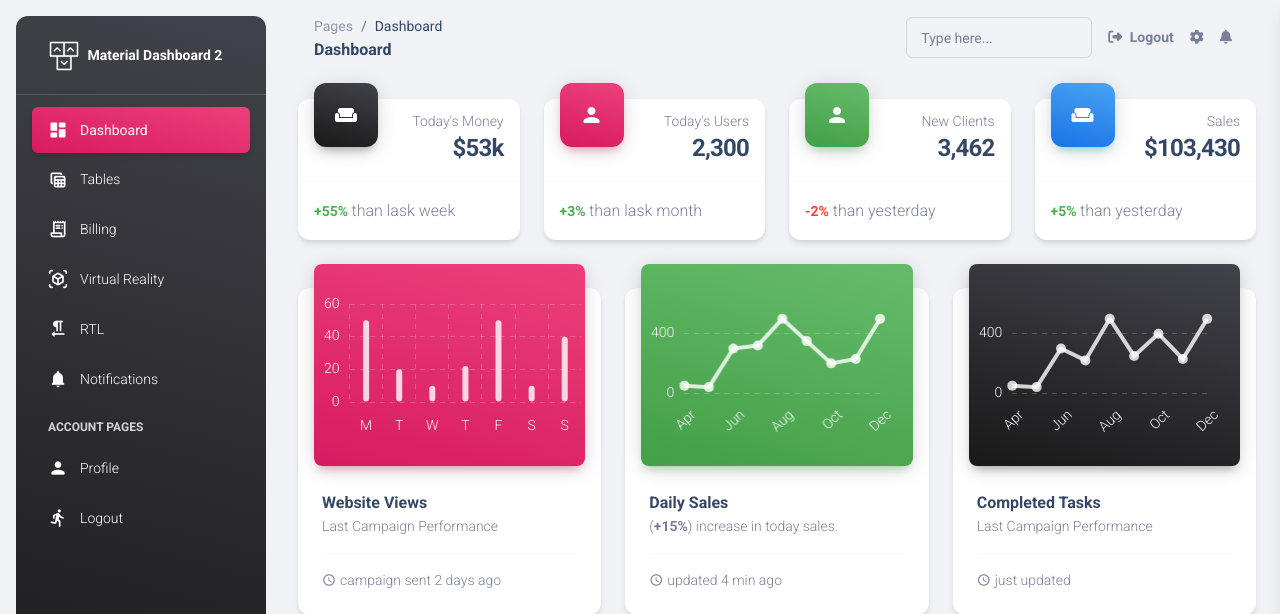
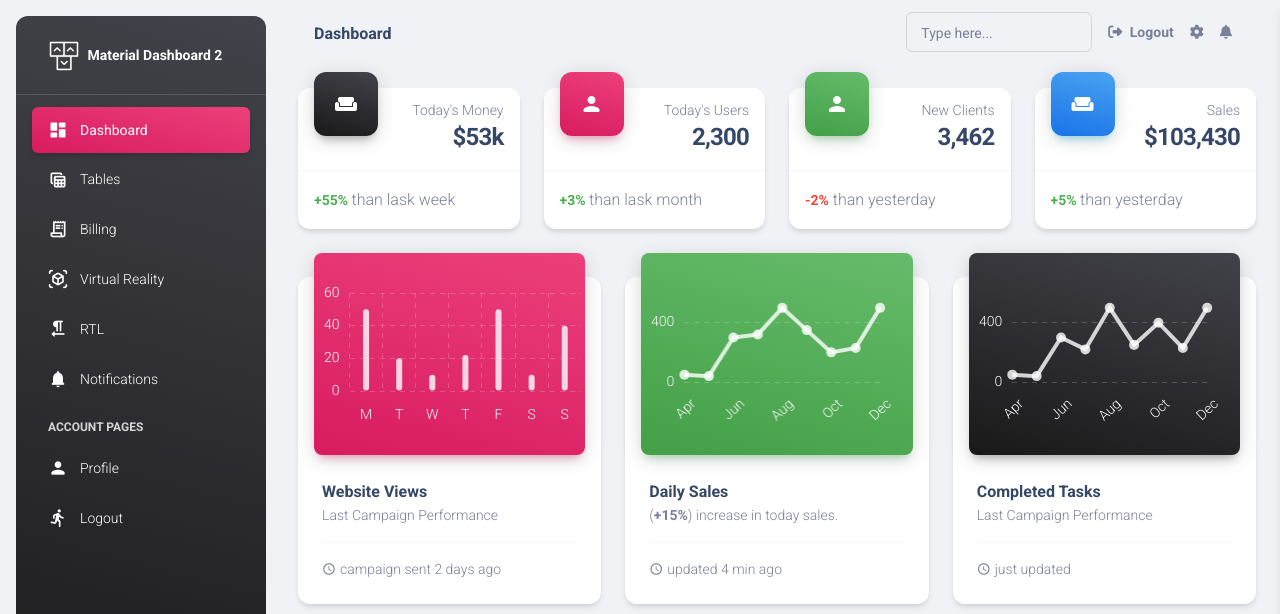
Before and after one commit to vito96intellera/Analisi_COB, a Flask app: page /index in a window 1280 px wide. Shown: the top 614 px of the page. Run offline with Flask 2, Linux system fonts and the light colour scheme; the visitor is signed in with stand-in values (Sample User, id 1); some libraries are stand-ins or nearby versions.

Commit message:
Prova Push

```diff
--- a/apps/home/routes.py
+++ b/apps/home/routes.py
@@ -10,14 +10,13 @@ from jinja2 import TemplateNotFound
 
 
 @blueprint.route('/index')
-@login_required
 def index():
 
     return render_template('home/index.html', segment='index')
 
 
 @blueprint.route('/<template>')
-@login_required
+#@login_required
 def route_template(template):
 
     try:
--- a/apps/templates/includes/navigation.html
+++ b/apps/templates/includes/navigation.html
@@ -3,8 +3,8 @@
       <div class="container-fluid py-1 px-3">
         <nav aria-label="breadcrumb">
           <ol class="breadcrumb bg-transparent mb-0 pb-0 pt-1 px-0 me-sm-6 me-5">
-            <li class="breadcrumb-item text-sm"><a class="opacity-5 text-dark" href="javascript:;">Pages</a></li>
-            <li class="breadcrumb-item text-sm text-dark active" aria-current="page">Dashboard</li>
+            <!--<li class="breadcrumb-item text-sm"><a class="opacity-5 text-dark" href="javascript:;">Pages</a></li>
+            <li class="breadcrumb-item text-sm text-dark active" aria-current="page">Dashboard</li>-->
           </ol>
           <h6 class="font-weight-bolder mb-0">Dashboard</h6>
         </nav>
```
